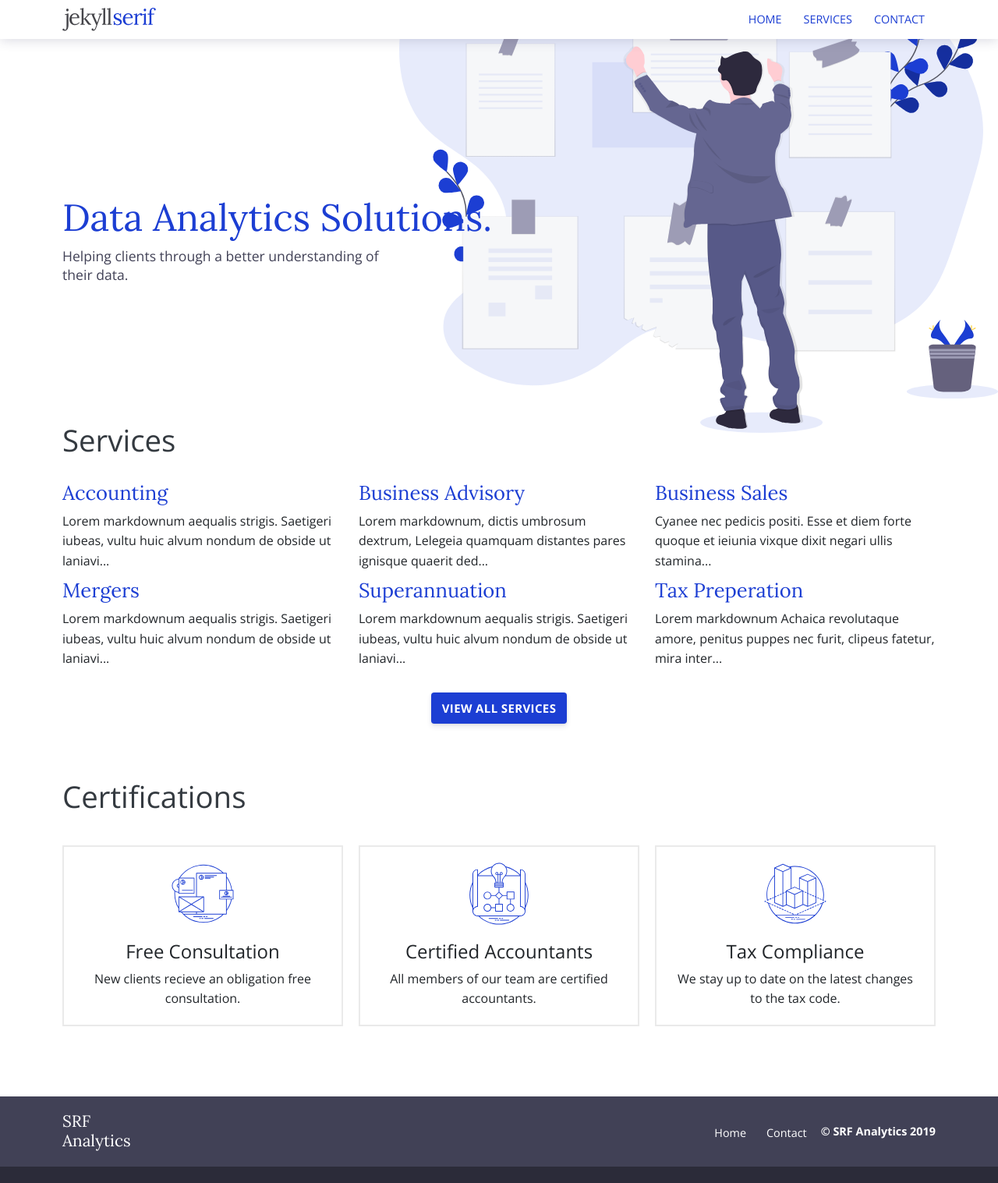
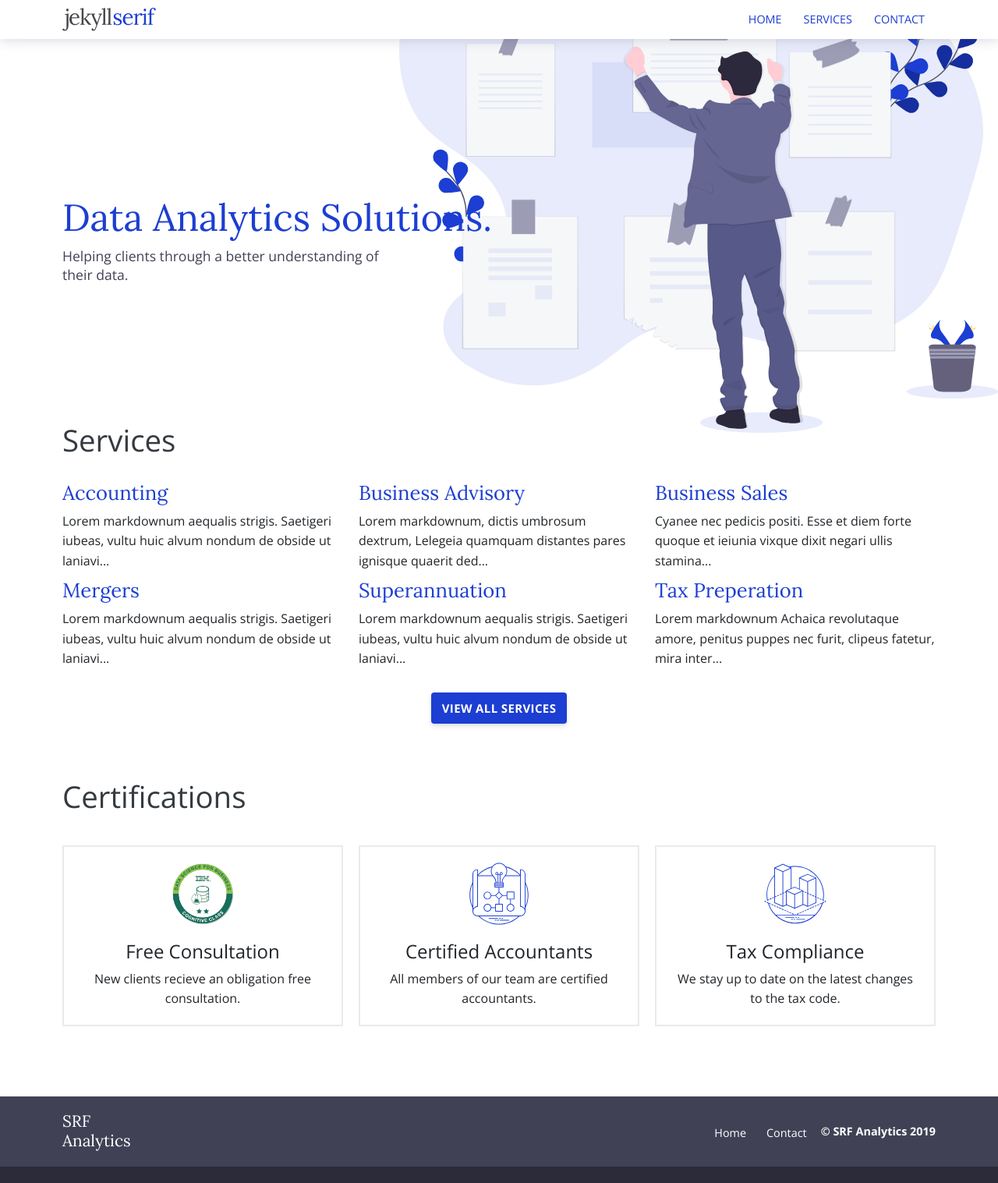
Before and after one commit to SRFAnalytics/srfanalytics.github.io, a Jekyll site: the page built from index.html, in a window 1280 px wide. Shown: the whole page at 78% size. Built offline with Jekyll 4.4.1, drawn with Linux system fonts in a browser that asks for light colours.

Commit message:
Update features.json

```diff
--- a/_data/features.json
+++ b/_data/features.json
@@ -2,7 +2,7 @@
   {
     "title": "Free Consultation",
     "description": "New clients recieve an obligation free consultation.",
-    "image": "images/features/noun_branding_1885335.svg"
+    "image": "images/features/data-science-for-business.png"
   },
   {
     "title": "Certified Accountants",
```
